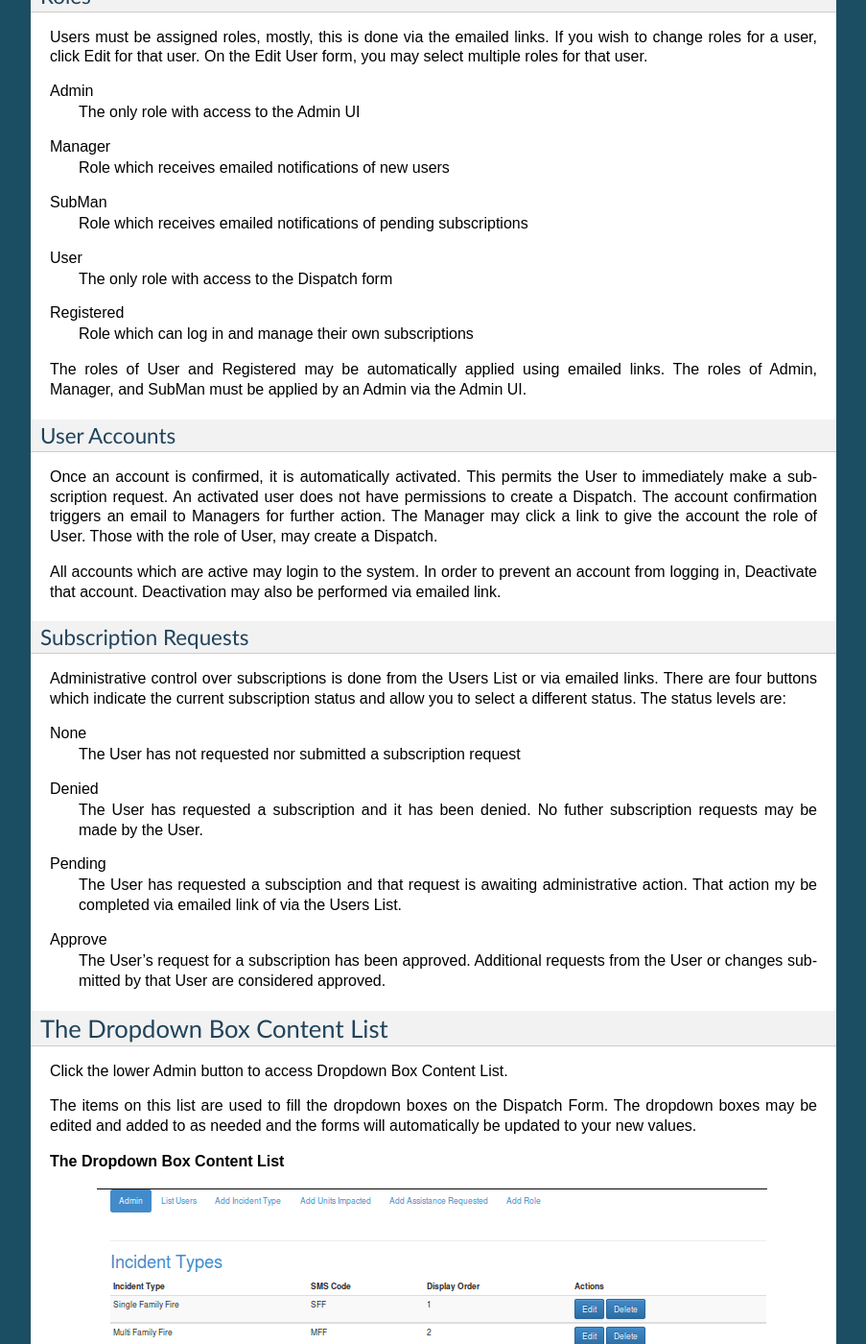
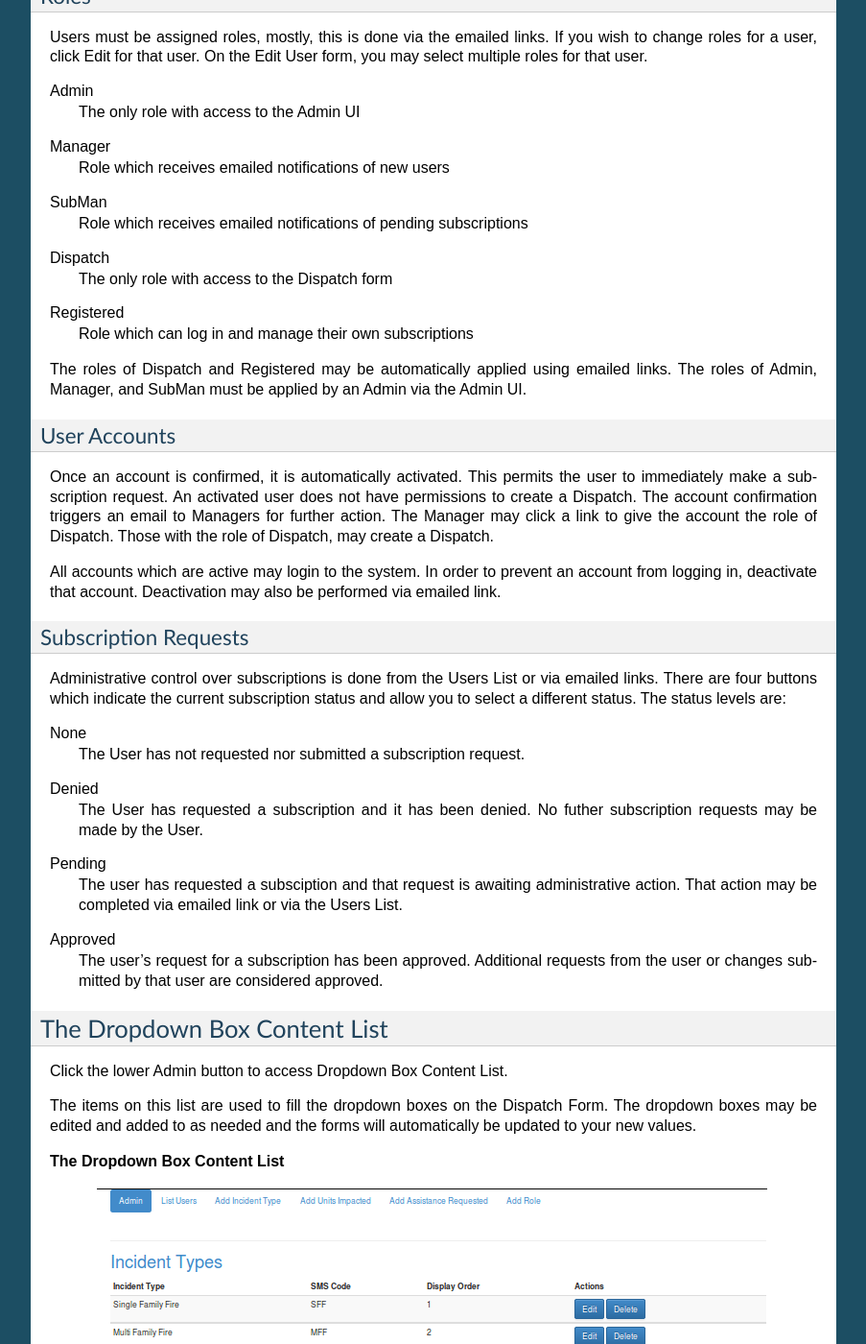
Before and after one commit to gary-dalton/Twenty47, a Sphinx documentation site: the page built from docs/for_admins.rst, in a window 1280 px wide and 1400 px high, scrolled down 1358 px. Shown: the whole window at 96% size, without its empty margins (198-1101 px from the left). Built offline with Sphinx 7.4.7, drawn with Linux system fonts in a browser that asks for light colours; some of the changed text lies outside the part shown.

Commit message:
Refactor to change role from User to Dispatch

```diff
--- a/docs/for_admins.rst
+++ b/docs/for_admins.rst
@@ -65,27 +65,27 @@ Manager
 SubMan
  Role which receives emailed notifications of pending subscriptions
 
-User
+Dispatch
  The only role with access to the Dispatch form
 
 Registered
  Role which can log in and manage their own subscriptions
 
-The roles of User and Registered may be automatically applied using emailed
-links. The roles of Admin, Manager, and SubMan must be applied by an
-Admin via the Admin UI.
+The roles of Dispatch and Registered may be automatically applied using
+emailed links. The roles of Admin, Manager, and SubMan must be applied by
+an Admin via the Admin UI.
 
 User Accounts
 --------------
 Once an account is confirmed, it is automatically activated. This permits
-the User to immediately make a subscription request. An activated user
+the user to immediately make a subscription request. An activated user
 does not have permissions to create a Dispatch. The account confirmation
 triggers an email to Managers for further action. The Manager may click
-a link to give the account the role of User. Those with the role of User,
-may create a Dispatch.
+a link to give the account the role of Dispatch. Those with the role of
+Dispatch, may create a Dispatch.
 
 All accounts which are active may login to the system. In order to prevent
-an account from logging in, Deactivate that account. Deactivation may
+an account from logging in, deactivate that account. Deactivation may
 also be performed via emailed link.
 
 Subscription Requests
@@ -96,20 +96,20 @@ subscription status and allow you to select a different status. The
 status levels are:
 
 None
- The User has not requested nor submitted a subscription request
+ The User has not requested nor submitted a subscription request.
 
 Denied
  The User has requested a subscription and it has been denied. No futher
  subscription requests may be made by the User.
 
 Pending
- The User has requested a subsciption and that request is awaiting
- administrative action. That action my be completed via emailed link of
+ The user has requested a subsciption and that request is awaiting
+ administrative action. That action may be completed via emailed link or
  via the Users List.
 
-Approve
- The User's request for a subscription has been approved. Additional
- requests from the User or changes submitted by that User are considered
+Approved
+ The user's request for a subscription has been approved. Additional
+ requests from the user or changes submitted by that user are considered
  approved.
 
 The Dropdown Box Content List
@@ -136,7 +136,7 @@ administration.
 ======================  ============================    ====================
  Trigger                 Twenty47 Action                 Response via link
 ======================  ============================    ====================
-User confirmed          Send email to Managers          * Set as User
+User confirmed          Send email to Managers          * Set as Dispatch
                                                         * Set as Registered
                                                         * Deactivate
 Subscription requested  Send email to SubMans           * Approve
```
Also changed, not shown: other parts of docs/for_admins.rst (+3 -3 lines), 2 other files.
